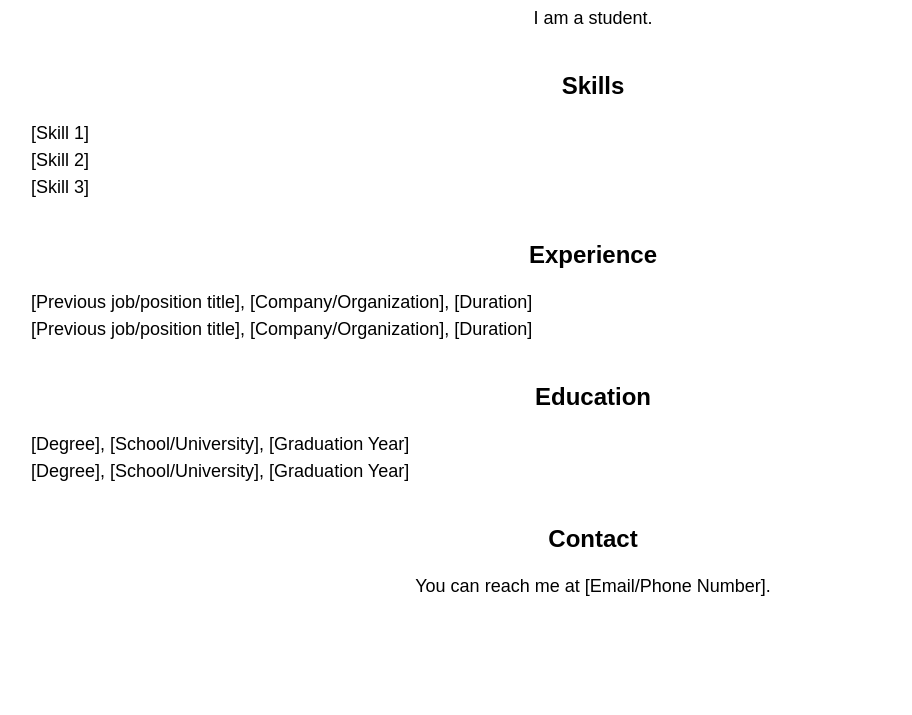
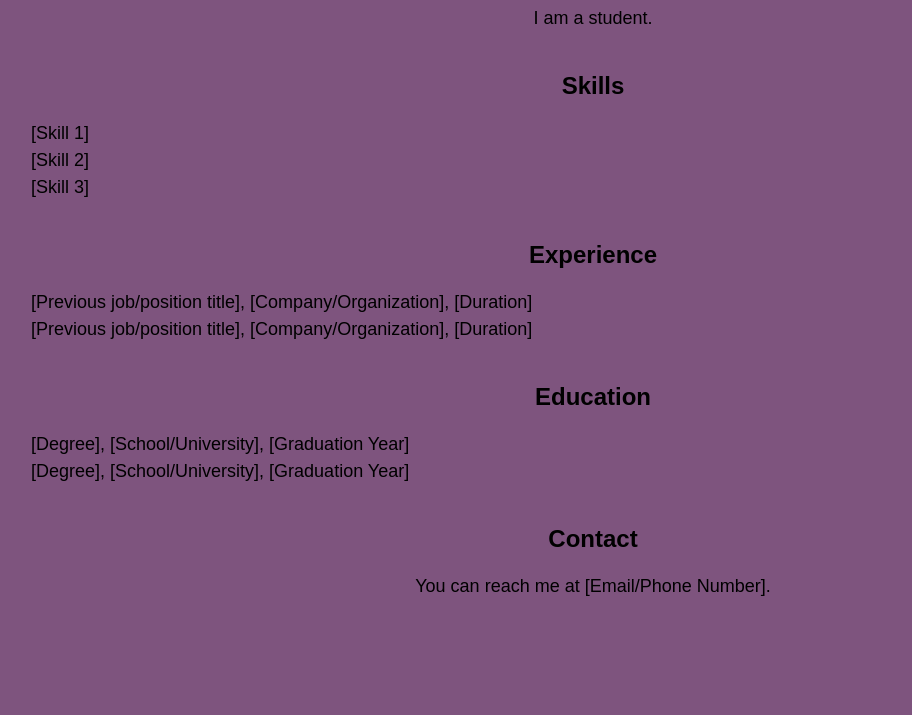
Before and after one commit to Mmalinovskaya06/my-first-web-site, a plain HTML site: page index.html in a window 1280 px wide. Shown: the part 85-800 px from the top of the page, without its empty margins (47-959 px from the left). Drawn offline with Linux system fonts and the light colour scheme.

Commit message:
изменила цвет

```diff
--- a/style.css
+++ b/style.css
@@ -3,6 +3,7 @@
         font-family: Arial, sans-serif;
         text-align: center;
         padding: 20px;
+        background-color: rgb(126, 84, 126);
       }
       h1 {
         font-size: 36px;
```
